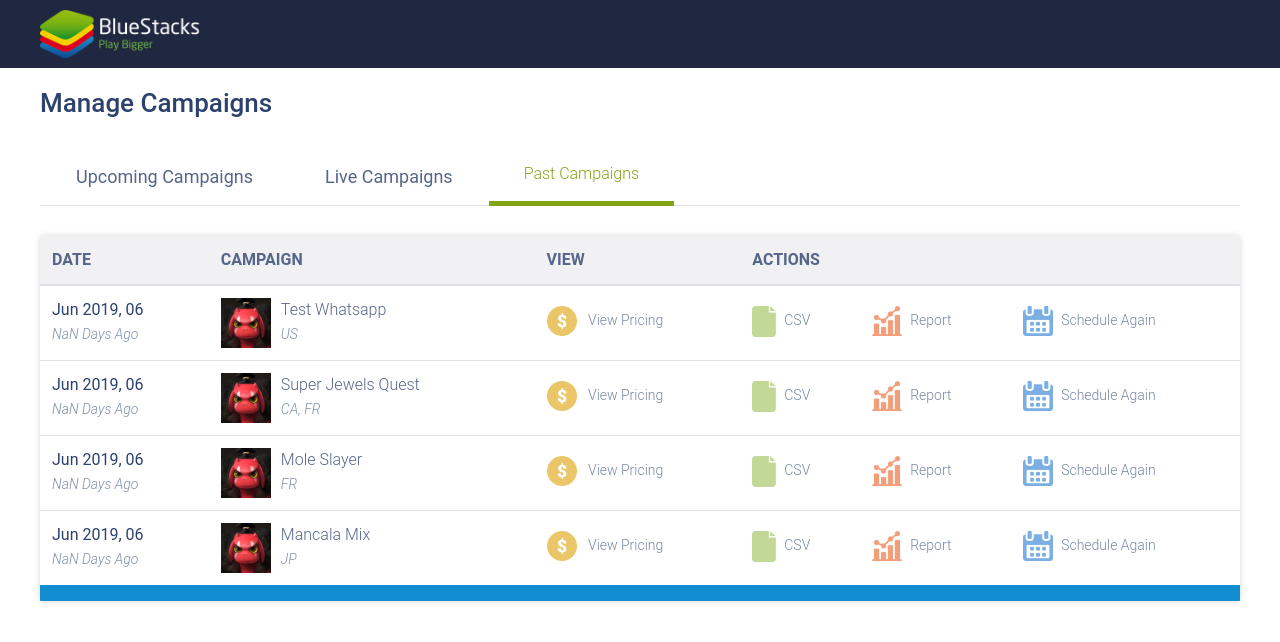
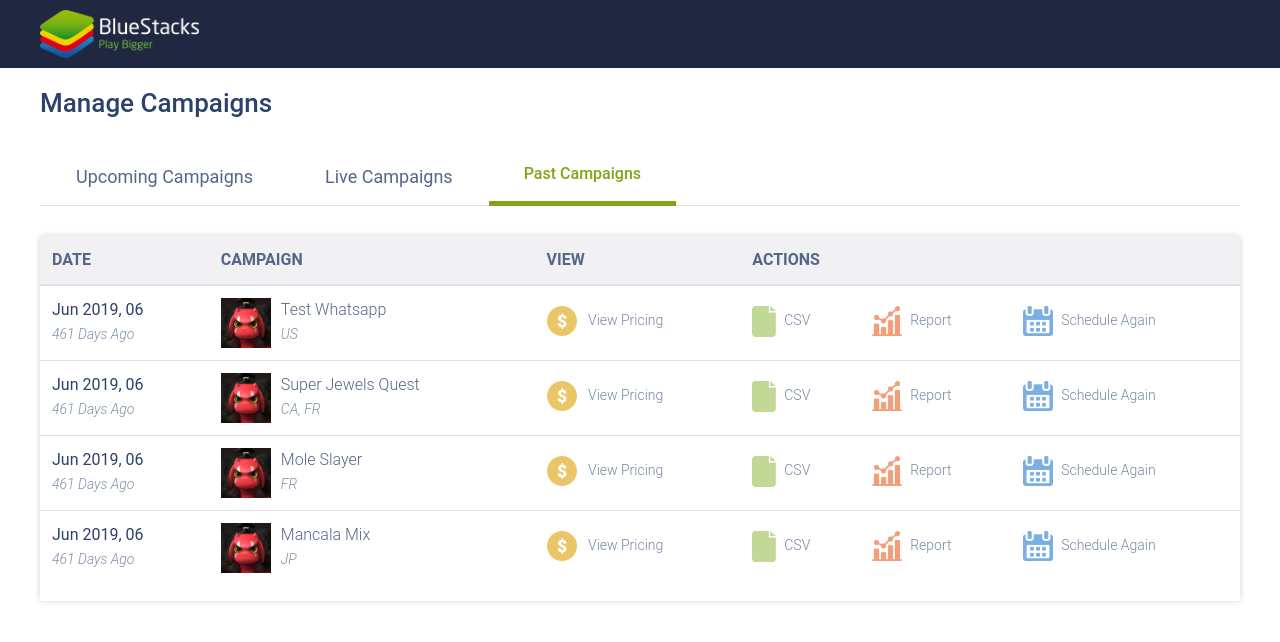
Before and after one commit to rrbairar/react-project, a React (Create React App) app: page / in a window 1280 px wide. Shown: the top 642 px of the page. Built offline with nearby package versions, Linux system fonts and the light colour scheme; what webfontloader would draw is missing.

Commit message:
MINOR CHANGES

```diff
--- a/src/App.css
+++ b/src/App.css
@@ -33,13 +33,16 @@
   color: #82a516;
   border: none;
   border-bottom: 5px solid #82a516;
-  font-weight: 300;
+  font-weight: 500;
 }
 .common_container .nav-link{
   padding: 15px 35px;
 }
 .tabs{
   border-bottom: 3px solid #ccc;
+}
+.tab-pane{
+  background: #fff;
 }
 .tabs .tab a{
   font-size: 16px;
--- a/src/components/main.js
+++ b/src/components/main.js
@@ -43,7 +43,7 @@
 					let current_date = `${year}-${month}-${date}`
 					console.log(current_date)
 					let msdiff= new Date(current_date) - new Date(camp_date_local)
-					let daydiff = msdiff / (1000 * 60 * 60 * 24).floor;
+					let daydiff = msdiff / (1000 * 60 * 60 * 24);
 					return (
 						<tr key={i} onClick={() => this.handleModalShowHide()} >
 							<td><span className="camp_date">{camp_date}</span> <br/> <span className="days_ago">{daydiff} Days Ago</span></td>
```
